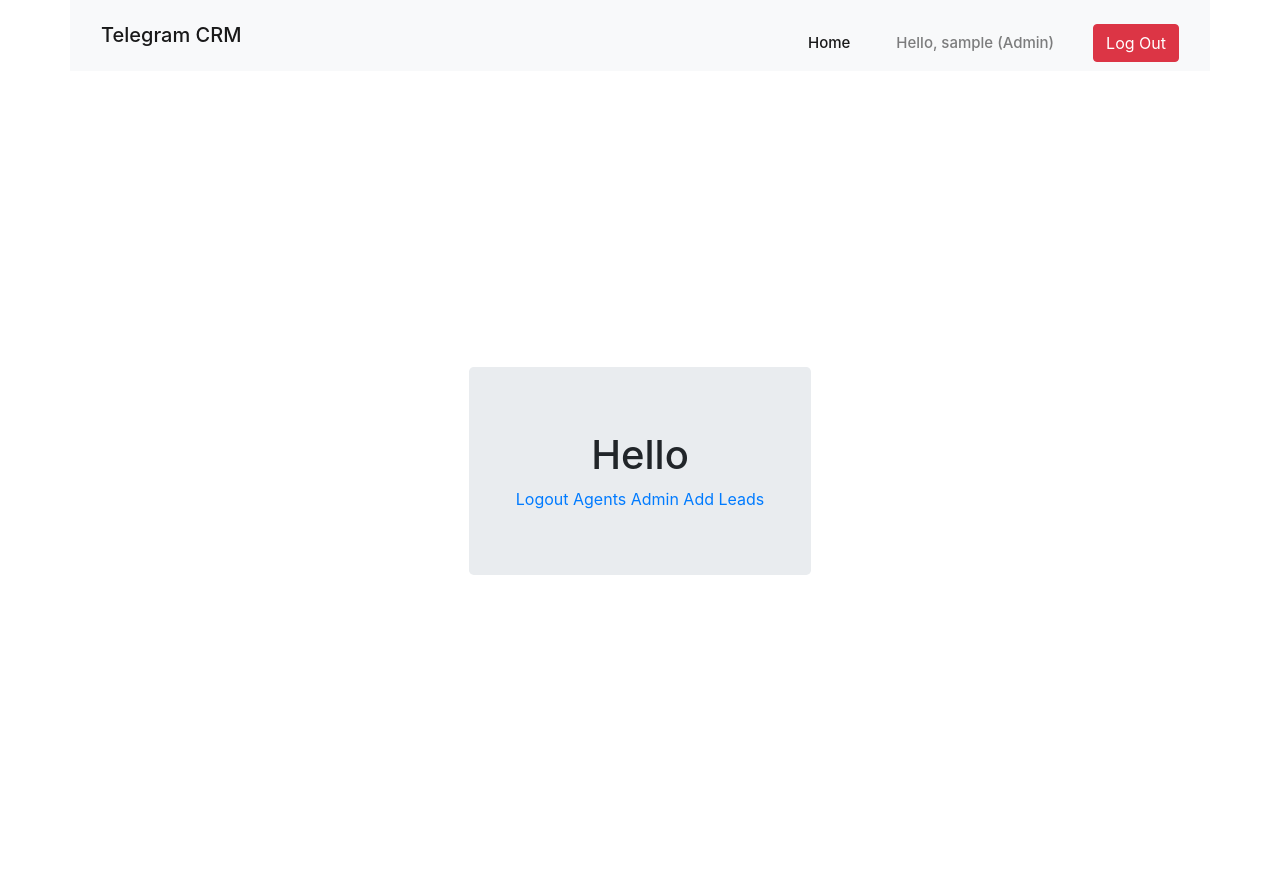
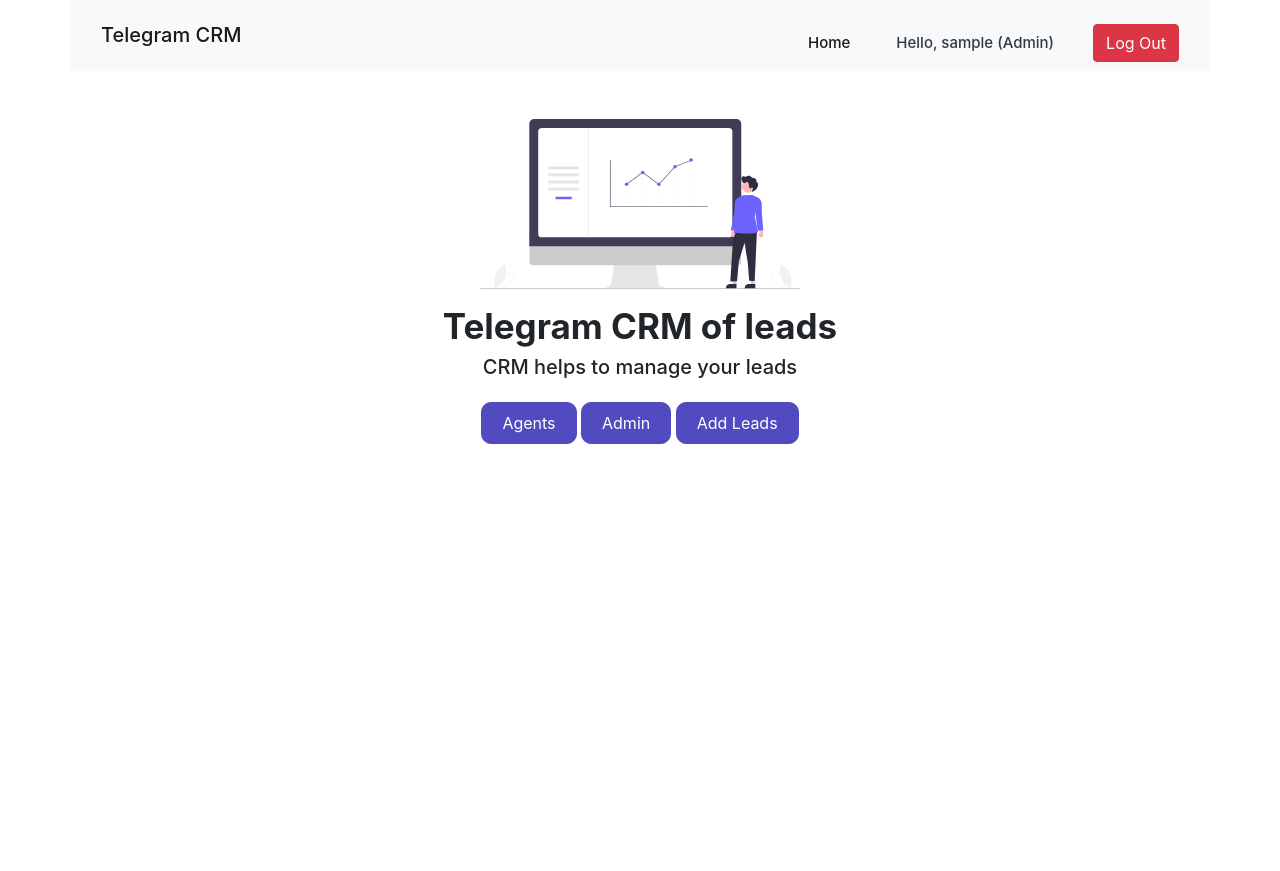
Before and after one commit to vscaleconsulting/telegram_crm, a Django app: page / in a window 1280 px wide. After the commit the page ends 444 px from the top, so only its background shows below. Run offline with Django 3.2, Linux system fonts and the light colour scheme; the visitor is signed in with stand-in values (Sample User, id 1); parts of the project's set-up code (start-up, migrations or seed data) failed here and were passed over; some libraries are stand-ins or nearby versions.

Commit message:
changed homepage styling

```diff
--- a/leads/models.py
+++ b/leads/models.py
@@ -31,7 +31,11 @@ class Lead(models.Model):
     def __str__(self):
         return f'{self.username}'
 
+class Categories(models.Model):
+    cateogry = models.CharField(max_length=50, default=0)
 
+    def __str__(self):
+        return u'{0}'.format(self.category)
 # class InstantMessageCampaign(models.Model):
 #     __tablename__ = 'campaign_instant'
 
@@ -53,6 +57,7 @@ class MessageCampaign(models.Model):
     contacted = models.BooleanField(default=False)
     joined = models.BooleanField(default=False)
     session_used = models.ForeignKey('TGSession', on_delete=models.SET_NULL, null=True, default=None, blank=True)
+    # category = models.ForeignKey('Categories', on_delete=models.SET_NULL, null=True)
 
     class Meta:
         unique_together=(('lead', 'target_grp'),)
--- a/static/base.css
+++ b/static/base.css
@@ -28,3 +28,7 @@
     font-weight: 500;
     text-align: right;
 }
+
+#copy-clipboard {
+    width: 15px;
+}
--- a/static/home-page.css
+++ b/static/home-page.css
@@ -1,3 +1,12 @@
-html, body {
+/* html, body {
     height: 100%;
+} */
+
+.leadsBtn{
+    padding: 8px 20px;
+    border:1px solid #514AC0;
+    background-color: #514AC0;
+    border-radius: 10px;
+    margin-top: 15px;
+    color: white;
 }
--- a/templates/base.html
+++ b/templates/base.html
@@ -15,7 +15,7 @@
     {% endblock %}
 
     <link rel="stylesheet" href="{% static 'base.css' %}">
-     <link rel="stylesheet"href="https://maxcdn.bootstrapcdn.com/bootstrap/4.0.0/css/bootstrap.min.css"
+    <link rel="stylesheet" href="https://maxcdn.bootstrapcdn.com/bootstrap/4.0.0/css/bootstrap.min.css"
         integrity="sha384-Gn5384xqQ1aoWXA+058RXPxPg6fy4IWvTNh0E263XmFcJlSAwiGgFAW/dAiS6JXm" crossorigin="anonymous">
     <title>
         {% block title %}
@@ -49,6 +49,8 @@
 
     {% endcomment %}
 
+
+
     <script>
         if (window.history.replaceState) {
             window.history.replaceState(null, null, window.location.href);
--- a/templates/home_page.html
+++ b/templates/home_page.html
@@ -14,7 +14,38 @@
 
 {% block body %}
 {% include "nav.html" %}
-    <div class="container h-100 d-flex justify-content-center">
+
+<div class="home-contents text-center pt-5">
+    <div class="container">
+        <div class="col-md-8 m-auto">
+            <img src="{% static 'images/home.svg' %}" alt="" style="width: 320px;">
+            <h1 style="font-size: 35px;font-weight: 700;" class="mt-3 mb-2">Telegram CRM of leads</h1>
+            <h5>CRM helps to manage your leads</h5>
+
+            {% if not request.user.is_authenticated %}
+                <button class="btn-md btn-success btn" onclick="location.href='{% url 'login-page' %}'">Login</button>
+                <button class="btn-md btn-primary btn" onclick="location.href='{% url 'agent-create' %}'">Create Account</button>
+
+            {% elif not request.user.is_staff and request.user.is_authenticated %}
+                <button class="leadsBtn" onclick="location.href='{% url 'lead-list' %}'">See your leads</button>
+
+            {% endif %}
+
+            {% if request.user.is_staff %}
+                <button class="leadsBtn" onclick="location.href='{% url 'agent-list' %}'">Agents</button>
+                <button class="leadsBtn" onclick="location.href='/admin'">Admin</button>
+                <button class="leadsBtn" onclick="location.href='{% url 'add-leads' %}'">Add Leads</button>
+
+            {% endif %}
+
+            </div>
+        </div>
+    </div>
+
+
+
+
+{% comment %} <div class="container h-100 d-flex justify-content-center">
     <div class="jumbotron my-auto">
         <div class="container text-center">
             <h1>Hello</h1>
@@ -22,10 +53,14 @@
 
         <div class="container text-center">
             {% if not request.user.is_authenticated %}
+
+
             <a href="{% url 'login-page' %}">Login</a>
             <a href="{% url 'agent-create' %}">Create Acc</a>
 
             {% else %}
+
+
             <a href="{% url 'logout-page' %}"> Logout</a>
             {% endif %}
 
@@ -42,5 +77,5 @@
         </div>
 
     </div>
-    </div>
+</div> {% endcomment %}
 {% endblock %}
--- a/templates/nav.html
+++ b/templates/nav.html
@@ -14,7 +14,7 @@
 
                 {% if request.user.is_superuser %}
                 <li class="nav-item">
-                        <p class="nav-link">Hello, {{ user.username }} (Admin) </p>
+                    <p class="nav-link text-dark">Hello, {{ user.username }} (Admin) </p>
                 </li>
                 {% elif not request.user.is_authenticated %}
                 <li class="nav-item">
@@ -26,7 +26,11 @@
                 {% if agent is not None%}
 
                 <li class="nav-item">
-                            <p class="nav-link">Number: {{ agent.session.phone_num }}</p>
+                    <div class="nav-link text-dark" style="display: inline-block;">Number:
+                        <div id="a" style="display: inline-block;">{{ agent.session.phone_num }}</div>
+                        <img onclick="copyDivToClipboard()" id='copy-clipboard' style="cursor:pointer;"
+                            src="https://lh3.googleusercontent.com/proxy/IAdiJfdxJUbQ7zYxtN_jfD9RSv3tqpvoX4Q-0b8dJjC779lQHv_otaIEYVXl7pttkEUJkWMIS4OZAy38OxVhXMpXoFohXnPi64T1_kce8vaRqpUvjRA">
+                    </div>
                 </li>
                 <li class="nav-item">
                     <form method="post">
@@ -46,25 +50,60 @@
                 </li>
                     {% if otp %}
                         <li class="nav-item">
-                                <div class="nav-link">
-                                    {{ otp }}
+                            <div class="nav-link text-dark" style="display: inline-block;">
+                                <div id="otp-field" style="display: inline-block;">{{ otp }}</div>
+                                <img onclick="copyNumOtpDivToClipboard()" id='copy-clipboard' style="cursor:pointer;"
+                                    src="https://lh3.googleusercontent.com/proxy/IAdiJfdxJUbQ7zYxtN_jfD9RSv3tqpvoX4Q-0b8dJjC779lQHv_otaIEYVXl7pttkEUJkWMIS4OZAy38OxVhXMpXoFohXnPi64T1_kce8vaRqpUvjRA">
                             </div>
                         </li>
                     {% endif %}
                 {% endif %}
 
                 <li class="nav-item">
-                    <p class="nav-link">Hello, {{ user.username }}</p>
+                    <p class="nav-link text-dark">Hello, {{ user.username }}</p>
                 </li>
 
                 {% endif %}
 
                 {% if request.user.is_authenticated %}
                 <li class="nav-item">
-                        <button class="btn btn-danger ml-3" onclick="location.href='{% url 'logout-page' %}'">Log Out</button>
+                    <button class="btn btn-danger ml-3" onclick="location.href='{% url 'logout-page' %}'">Log
+                        Out</button>
                 </li>
                 {% endif %}
             </ul>
         </div>
     </div>
 </nav>
+
+<script>
+    function copyNumDivToClipboard() {
+        var range = document.createRange();
+        range.selectNode(document.getElementById("a"));
+        window.getSelection().removeAllRanges(); // clear current selection
+        window.getSelection().addRange(range); // to select text
+        document.execCommand("copy");
+        window.getSelection().removeAllRanges(); // to deselect
+    }
+</script>
+
+<script>
+    function copyOtpDivToClipboard() {
+        var range = document.createRange();
+        range.selectNode(document.getElementById("otp-field"));
+        window.getSelection().removeAllRanges(); // clear current selection
+        window.getSelection().addRange(range); // to select text
+        document.execCommand("copy");
+        window.getSelection().removeAllRanges(); // to deselect
+    }
+</script>
+
+
+{% comment %} <script type="text/javascript">
+    const myInput = document.getElementById('input');
+    const btnCopy = document.getElementById('copy-clipboard');
+    btnCopy.onclick = function () {
+        myInput.select();
+        document.execCommand('Copy')
+    }
+</script> {% endcomment %}
```
Also changed, not shown: agents/forms.py (+11 -0 lines), templates/registration/login.html (+10 -0 lines), static/images/home.svg (added). Lines whose indentation alone changed are shown as unchanged.
